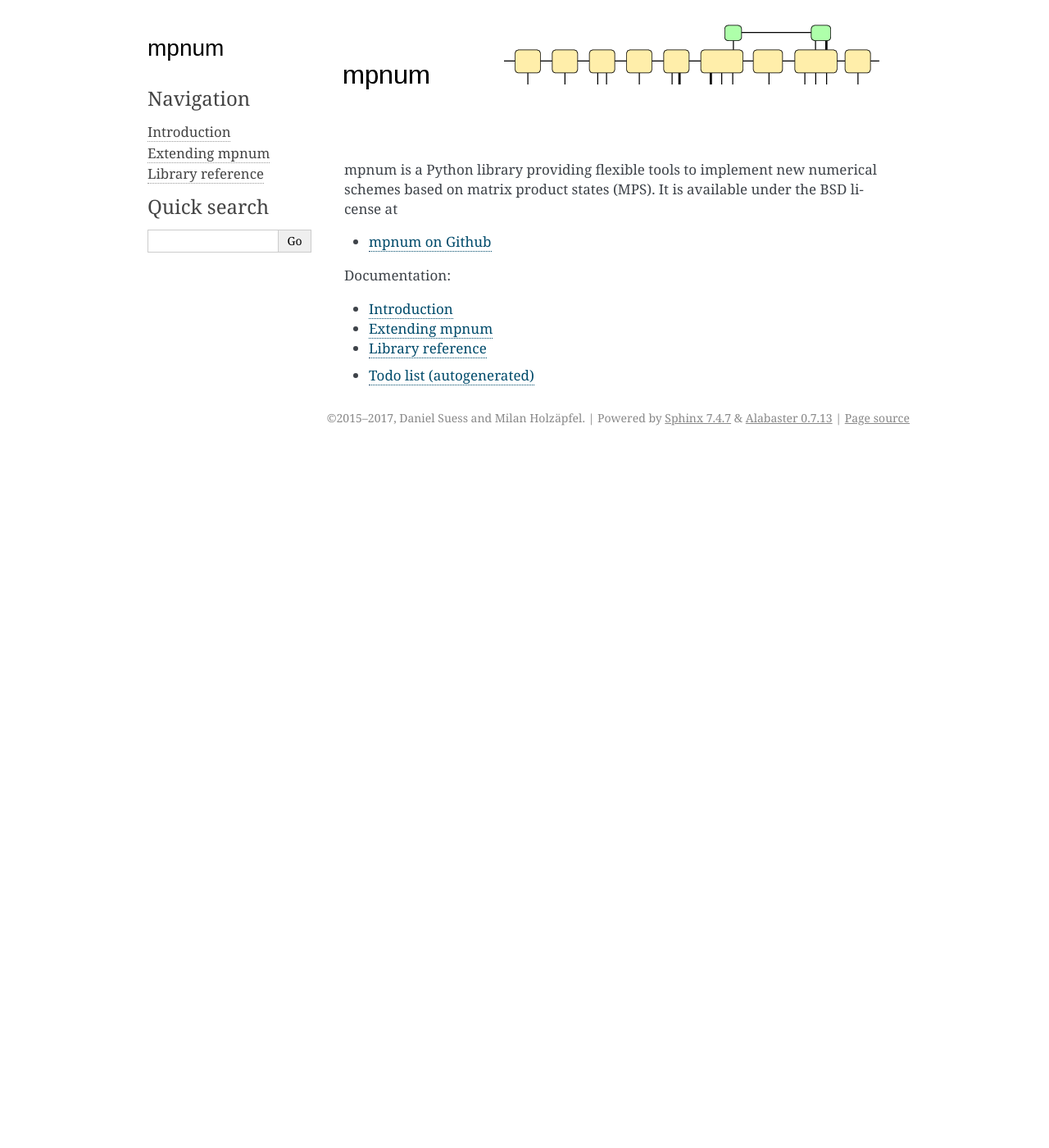
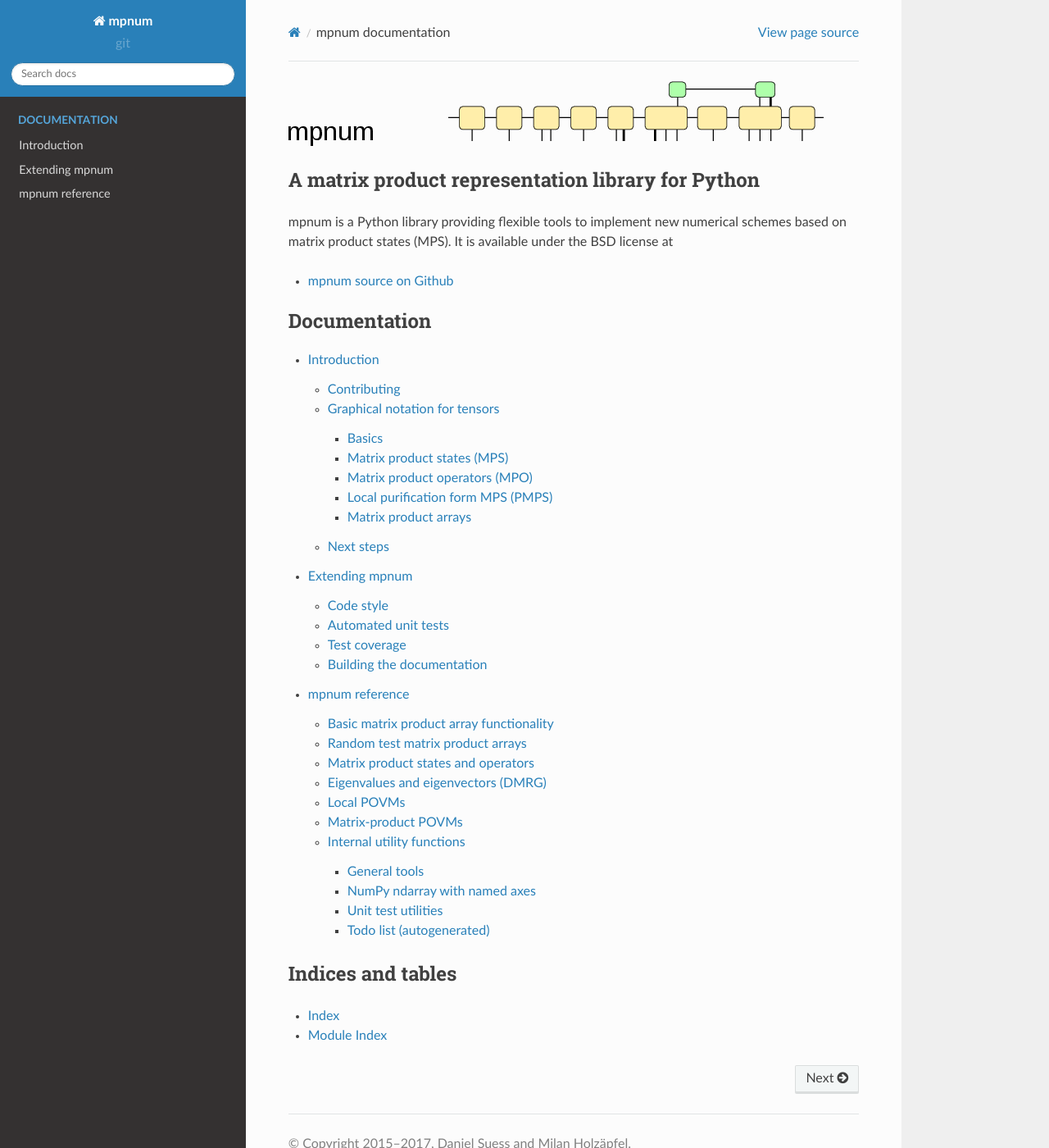
Before and after one commit to vinitX/mpnum, a Sphinx documentation site: the page built from docs/index.rst, in a window 1280 px wide and 1400 px high. Shown: the whole window at 82% size. Built offline with Sphinx 7.4.7 and the Read the Docs theme 2.0.0, drawn with Linux system fonts in a browser that asks for light colours; some of the changed text lies outside the part shown.

Commit message:
Change documentation structure and switch to sphinx_rtd_theme
- Improve headings and structure in documentation

- sphinx_rtd_theme has clearer markup for a long list of functions than
alabaster

```diff
--- a/docs/conf.py
+++ b/docs/conf.py
@@ -88,30 +88,40 @@
 # The theme to use for HTML and HTML Help pages.  See the documentation for
 # a list of builtin themes.
 #
-html_theme = 'alabaster'
+# html_theme = 'alabaster'
+html_theme = 'sphinx_rtd_theme'
 
 # Theme options are theme-specific and customize the look and feel of a theme
 # further.  For a list of options available for each theme, see the
 # documentation.
 #
-# html_theme_options = {}
+html_theme_options = dict(
+    # Options for alabaster
+    # extra_nav_links = {'mpnum on Github': 'https://github.com/dseuss/mpnum',},
+    # sidebar_collapse = True,
+
+    # Options for sphinx_rtd_theme
+    navigation_depth = 99,
+)
 
 # Add any paths that contain custom static files (such as style sheets) here,
 # relative to this directory. They are copied after the builtin static files,
 # so a file named "default.css" will overwrite the builtin "default.css".
 html_static_path = ['_static']
 
-
-# Recommended by http://alabaster.readthedocs.io/en/latest/installation.html:
-html_sidebars = {
-    '**': [
-        'about.html',
-        'navigation.html',
-        'relations.html',
-        'searchbox.html',
-        'donate.html',
-    ],
-}
+# For alabaster, recommended by
+# http://alabaster.readthedocs.io/en/latest/installation.html:
+# html_sidebars = {
+#     '**': [
+#         'about.html',
+#         'navigation.html',
+#         #'globaltoc.html',
+#         #'localtoc.html',
+#         'relations.html',
+#         'searchbox.html',
+#         'donate.html',
+#     ],
+# }
 
 # -- Options for HTMLHelp output ------------------------------------------
 
--- a/docs/index.rst
+++ b/docs/index.rst
@@ -11,20 +11,28 @@
 |mpnum-logo|
 ############
 
+A matrix product representation library for Python
+==================================================
 
 mpnum is a Python library providing flexible tools to implement new
 numerical schemes based on matrix product states (MPS). It is
 available under the BSD license at
 
-* `mpnum on Github <https://github.com/dseuss/mpnum>`_
-
-Documentation:
+* `mpnum source on Github <https://github.com/dseuss/mpnum>`_
 
 .. toctree::
-   :maxdepth: 1
+   :maxdepth: -1
+   :caption: Documentation
 
    intro
    devel
-   modules
+   mpnum
 
-* :ref:`todo`
+Indices and tables
+==================
+
+* :ref:`genindex`
+* :ref:`modindex`
+
+.. Commented:
+   * :ref:`search`
--- a/docs/mpnum.rst
+++ b/docs/mpnum.rst
@@ -1,76 +1,111 @@
-mpnum Package
-=============
+mpnum reference
+===============
 
 .. contents::
-
-Subpackages
------------
-
-.. toctree::
-   :maxdepth: 2
-
-   mpnum.povm
-
-:mod:`mpnum` Package
---------------------
 
 .. automodule:: mpnum
     :members:
     :undoc-members:
     :show-inheritance:
 
-:mod:`mparray` Module
----------------------
+
+
+Basic matrix product array functionality
+----------------------------------------
 
 .. automodule:: mpnum.mparray
     :members:
     :undoc-members:
     :show-inheritance:
 
-:mod:`mpsmpo` Module
---------------------
+Random test matrix product arrays
+---------------------------------
+
+.. automodule:: mpnum.factory
+    :members:
+    :undoc-members:
+    :show-inheritance:
+
+Matrix product states and operators
+-----------------------------------
 
 .. automodule:: mpnum.mpsmpo
     :members:
     :undoc-members:
     :show-inheritance:
 
-:mod:`factory` Module
----------------------
-
-.. automodule:: mpnum.factory
-    :members:
-    :undoc-members:
-    :show-inheritance:
-
-:mod:`linalg` Module
---------------------
+Eigenvalues and eigenvectors (DMRG)
+-----------------------------------
 
 .. automodule:: mpnum.linalg
     :members:
     :undoc-members:
     :show-inheritance:
 
-:mod:`_tools` Module
+Local POVMs
+-----------
+
+.. automodule:: mpnum.povm.localpovm
+    :members:
+    :undoc-members:
+    :show-inheritance:
+
+Matrix-product POVMs
 --------------------
+
+.. mpnum.povm currently does not have a docstring.
+
+.. automodule:: mpnum.povm
+    :members:
+    :undoc-members:
+    :show-inheritance:
+
+.. automodule:: mpnum.povm.mppovm
+    :members:
+    :undoc-members:
+    :show-inheritance:
+
+
+
+
+Internal utility functions
+--------------------------
+
+General tools
+"""""""""""""
 
 .. automodule:: mpnum._tools
     :members:
     :undoc-members:
     :show-inheritance:
 
-:mod:`_named_ndarray` Module
-----------------------------
+NumPy ndarray with named axes
+"""""""""""""""""""""""""""""
 
 .. automodule:: mpnum._named_ndarray
     :members:
     :undoc-members:
     :show-inheritance:
 
-:mod:`_testing` Module
-----------------------
+Unit test utilities
+"""""""""""""""""""
 
 .. automodule:: mpnum._testing
     :members:
     :undoc-members:
     :show-inheritance:
+
+
+.. _todo:
+
+Todo list (autogenerated)
+"""""""""""""""""""""""""
+
+.. todolist::
+
+.. note::
+
+   :code:`make livehtml` (based on sphinx-autobuild_) does not rebuild
+   this list.
+
+.. _sphinx-autobuild: https://github.com/GaretJax/sphinx-autobuild
```
Also changed, not shown: docs/modules.rst (+4 -16 lines), docs/mpnum.povm.rst (+4 -26 lines), docs/todo.rst (+4 -12 lines).
